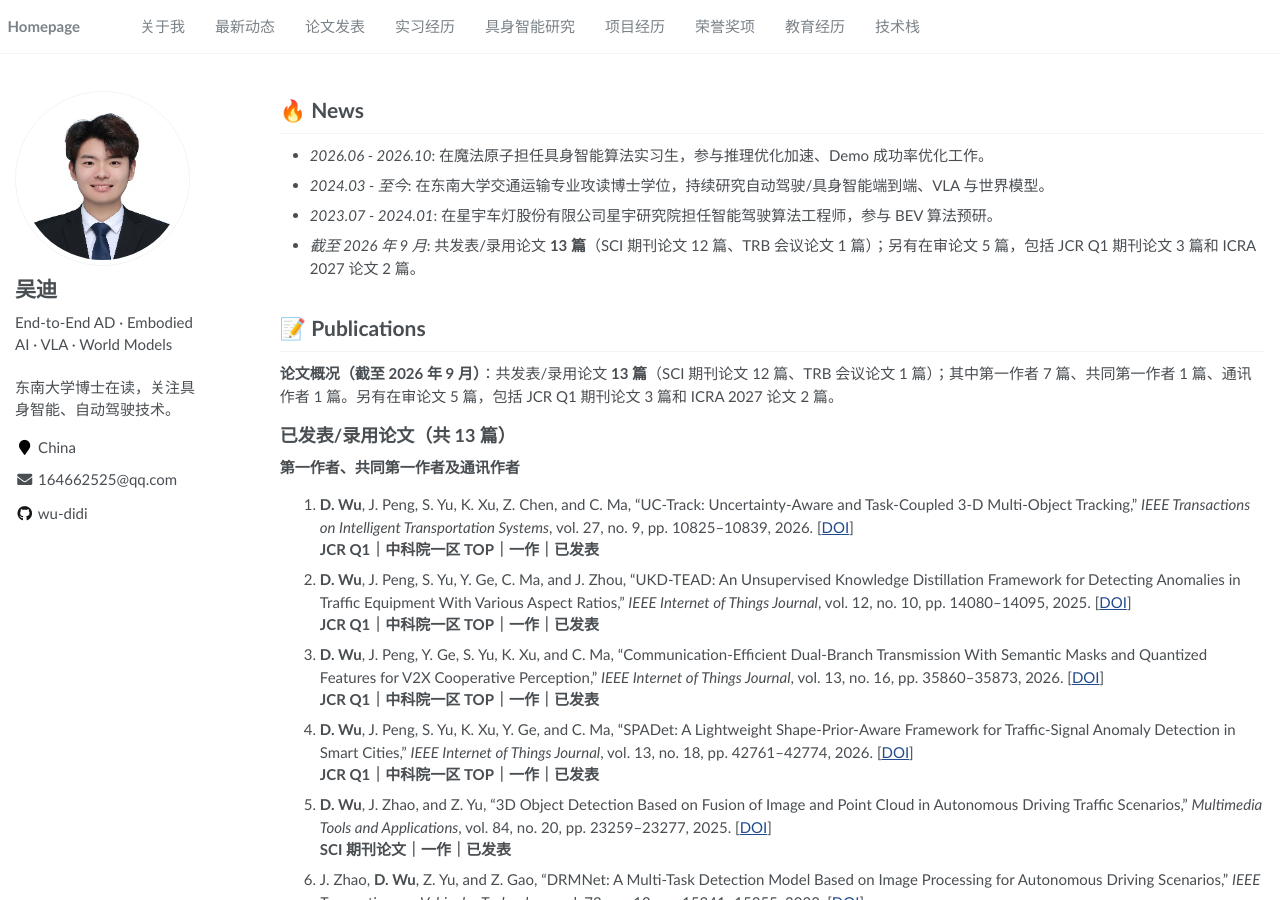
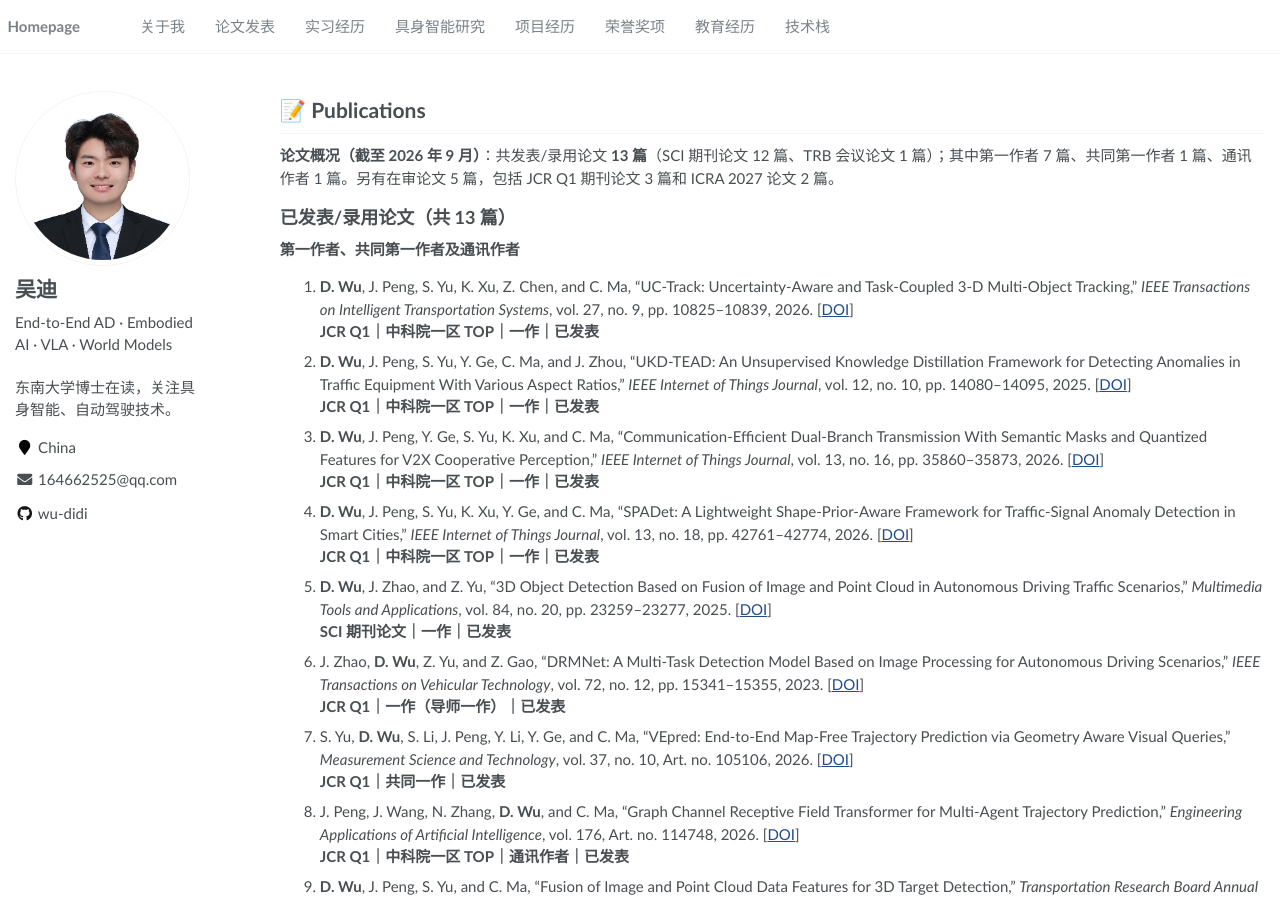
Before and after one commit to Wu-didi/Wu-didi.github.io, a Jekyll site: the page built from _pages/about.md, in a window 1280 px wide and 900 px high. Built offline with Jekyll 4.4.1, drawn with Linux system fonts in a browser that asks for light colours.

Commit message:
Remove homepage news section

```diff
--- a/_data/navigation.yml
+++ b/_data/navigation.yml
@@ -2,9 +2,6 @@
 main:
   - title: "关于我"
     url: "/#about-me"
-
-  - title: "最新动态"
-    url: "/#news"
 
   - title: "论文发表"
     url: "/#publications"
--- a/_pages/about.md
+++ b/_pages/about.md
@@ -10,14 +10,6 @@ redirect_from:
 ---
 
 <span class='anchor' id='about-me'></span>
-
-<span class='anchor' id='news'></span>
-
-# 🔥 News
-- *2026.06 - 2026.10*: 在魔法原子担任具身智能算法实习生，参与推理优化加速、Demo 成功率优化工作。
-- *2024.03 - 至今*: 在东南大学交通运输专业攻读博士学位，持续研究自动驾驶/具身智能端到端、VLA 与世界模型。
-- *2023.07 - 2024.01*: 在星宇车灯股份有限公司星宇研究院担任智能驾驶算法工程师，参与 BEV 算法预研。
-- *截至 2026 年 9 月*: 共发表/录用论文 **13 篇**（SCI 期刊论文 12 篇、TRB 会议论文 1 篇）；另有在审论文 5 篇，包括 JCR Q1 期刊论文 3 篇和 ICRA 2027 论文 2 篇。
 
 <span class='anchor' id='publications'></span>
 
```
